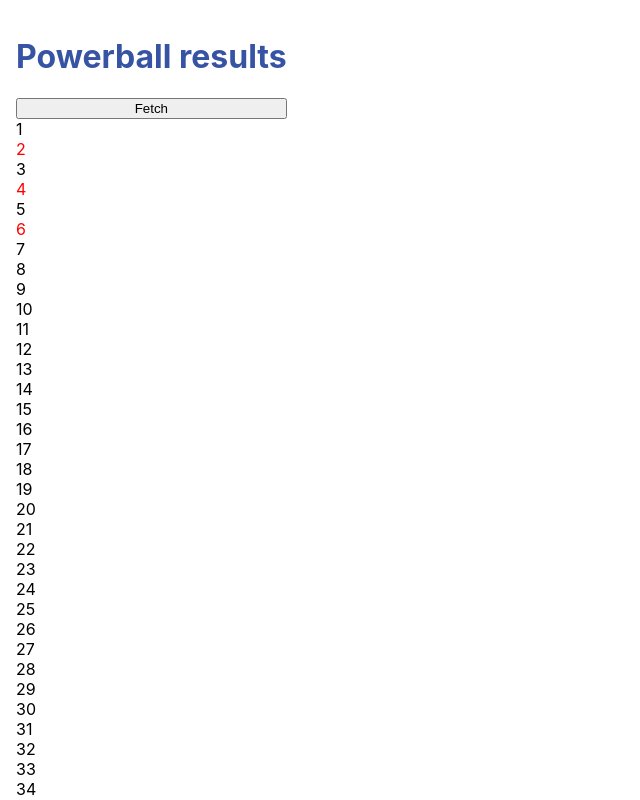
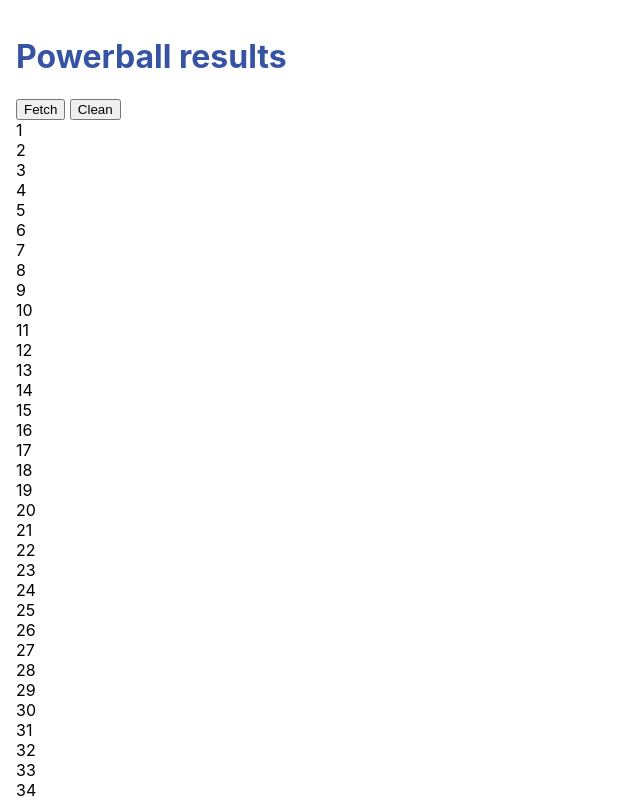
Before and after one commit to vitorleo/tlc, a React (Vite) app: page / in a window 1280 px wide. Shown: the top 800 px of the page, without its empty margins (0-640 px from the left). Built offline with nearby package versions, Linux system fonts and the light colour scheme.

Commit message:
Added reset data button I'll work on styles tomorrow

```diff
--- a/src/App.tsx
+++ b/src/App.tsx
@@ -1,22 +1,31 @@
-import { useEffect, useState } from 'react'
+import { useState } from 'react'
 import './App.css'
 import Ticket from './components/Ticket/Ticket'
 
 function App() {
 
-  const [primaryNumbers, setPrimaryNumbers] = useState([2,4,6]);
-  const [secondaryNumbers, setSecondaryNumbers] = useState([11,13,15]);
+  const [primaryNumbers, setPrimaryNumbers] = useState([]);
+  const [secondaryNumbers, setSecondaryNumbers] = useState([]);
 
-  function fetchResults () {
-    fetch("https://data.api.thelott.com/sales/vmax/web/data/lotto/latestresults",
+
+  async function fetchResults():Promise<void> {
+    return fetch("https://data.api.thelott.com/sales/vmax/web/data/lotto/latestresults",
       {
         method:"POST",
         body: JSON.stringify({ "CompanyId": "GoldenCasket", "MaxDrawCountPerProduct": 1, "OptionalProductFilter": ["Powerball"] })
       }).then(async (res)=>{
         const responseObj = await res.json();
-        setSecondaryNumbers([1,2,3])
-        console.log(responseObj)
+        setSecondaryNumbers(responseObj.DrawResults[0].SecondaryNumbers);
+        setPrimaryNumbers(responseObj.DrawResults[0].PrimaryNumbers);
+      }).catch(err=>{
+        // Treat error and inform user
+        console.log(err);
       })
+  }
+
+  function resetData () {
+    setPrimaryNumbers([]);
+    setSecondaryNumbers([]);
   }
 
   return (
@@ -28,6 +37,7 @@
         primaryNumbers={primaryNumbers}
         secondaryNumbers={secondaryNumbers}
         onFetchResults={fetchResults}
+        onResetData={resetData}
         />
     </>
   )
--- a/src/components/Ticket/Ticket.tsx
+++ b/src/components/Ticket/Ticket.tsx
@@ -1,4 +1,4 @@
-import { useMemo } from 'react'
+import { useMemo, useState } from 'react'
 import Number from '../TicketNumber/TicketNumber'
 import './Ticket.css'
 
@@ -7,11 +7,13 @@
     totalSecondaryNumbers: number;
     primaryNumbers?: number[];
     secondaryNumbers?: number[];
-    onFetchResults?: () => {};
+    onFetchResults: () => Promise<void>;
+    onResetData: () => void;
 }
 
 function TicketNumber(props:TicketProps) {
-  const { totalPrimaryNumbers, totalSecondaryNumbers, primaryNumbers = [], secondaryNumbers = [], onFetchResults } = props;
+  const { totalPrimaryNumbers, totalSecondaryNumbers, primaryNumbers = [], secondaryNumbers = [], onFetchResults, onResetData } = props;
+  const [loadingData, setLoadingData] = useState(false)
 
   // Memoize an array for the secondary numbers to make the TOP part of the ticket
   const primaryGrid = useMemo(()=>{
@@ -20,8 +22,8 @@
 
   // Memoize an array for the secondary numbers to make the BOTTOM part of the ticket
   const secondaryGrid = useMemo(()=>{
-    return numbersArray(totalPrimaryNumbers)
-  }, [totalPrimaryNumbers]);
+    return numbersArray(totalSecondaryNumbers)
+  }, [totalSecondaryNumbers]);
 
   // Create an array of sequencial numbers given the total of elements
   function numbersArray(total:number): number[] {
@@ -32,12 +34,22 @@
     return ar;
   }
 
+  async function loadData() {
+    setLoadingData(true);
+    await onFetchResults();
+    setLoadingData(false);
+  }
+
   return (
     <div className='ticket'>
         <div className='drawnNumbers'>
 
         </div>
-        <button type='button' onClick={onFetchResults}>Fetch</button>
+        <div>
+          <button type='button' onClick={loadData}>Fetch</button> { }
+          <button type='button' onClick={onResetData}>Clean</button> { }
+          {loadingData && <span>Fetching result</span> }
+        </div>
         <div className='numbers_grid numbers_grid__primary'>
             {
                 primaryGrid.map( (n) => {
```
